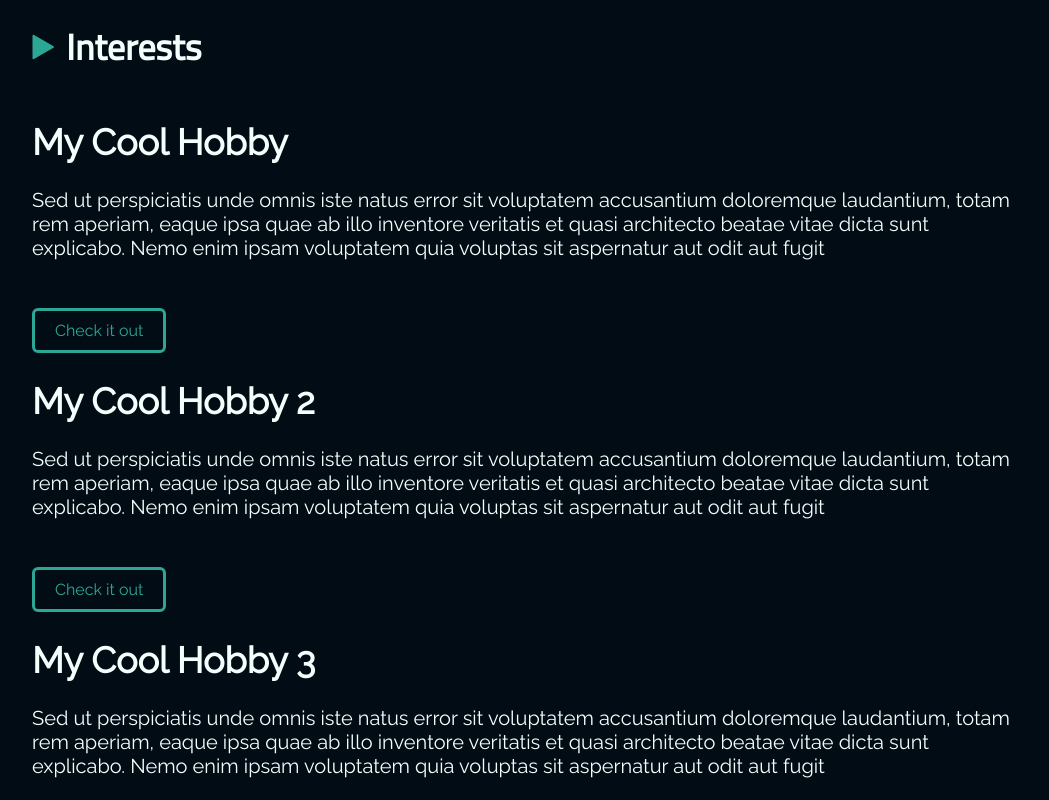
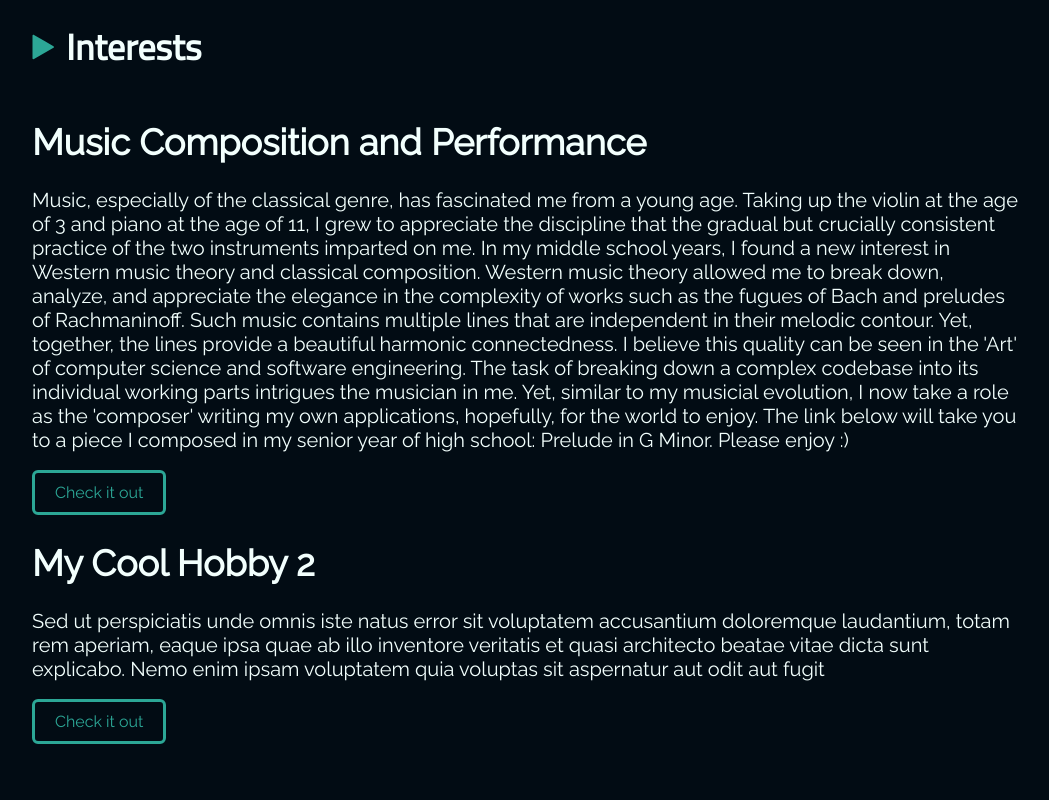
Before and after one commit to evankcook/PersonalWebsite, a React (Create React App) app: page / in a window 1280 px wide. Shown: the part 5040-5840 px from the top of the page, without its empty margins (112-1161 px from the left). Built offline with nearby package versions, Linux system fonts and the light colour scheme.

Commit message:
add musical interest quote and link

```diff
--- a/src/App.js
+++ b/src/App.js
@@ -146,17 +146,12 @@ function App() {
       </Section>
       <Section id="interests" title="Interests">
         <Interests
-          title="My Cool Hobby"
-          description="Sed ut perspiciatis unde omnis iste natus error sit voluptatem accusantium doloremque laudantium, totam rem aperiam, eaque ipsa quae ab illo inventore veritatis et quasi architecto beatae vitae dicta sunt explicabo. Nemo enim ipsam voluptatem quia voluptas sit aspernatur aut odit aut fugit"
-          link="https://github.com/evankcook"
+          title="Music Composition and Performance"
+          description="Music, especially of the classical genre, has fascinated me from a young age. Taking up the violin at the age of 3 and piano at the age of 11, I grew to appreciate the discipline that the gradual but crucially consistent practice of the two instruments imparted on me. In my middle school years, I found a new interest in Western music theory and classical composition. Western music theory allowed me to break down, analyze, and appreciate the elegance in the complexity of works such as the fugues of Bach and preludes of Rachmaninoff. Such music contains multiple lines that are independent in their melodic contour. Yet, together, the lines provide a beautiful harmonic connectedness. I believe this quality can be seen in the 'Art' of computer science and software engineering. The task of breaking down a complex codebase into its individual working parts intrigues the musician in me. Yet, similar to my musicial evolution, I now take a role as the 'composer' writing my own applications, hopefully, for the world to enjoy. The link below will take you to a piece I composed in my senior year of high school: Prelude in G Minor. Please enjoy :)"
+          link="https://www.youtube.com/watch?v=JrmnGUC1id0"
         />
         <Interests
           title="My Cool Hobby 2"
-          description="Sed ut perspiciatis unde omnis iste natus error sit voluptatem accusantium doloremque laudantium, totam rem aperiam, eaque ipsa quae ab illo inventore veritatis et quasi architecto beatae vitae dicta sunt explicabo. Nemo enim ipsam voluptatem quia voluptas sit aspernatur aut odit aut fugit"
-          link="https://github.com/evankcook"
-        />
-        <Interests
-          title="My Cool Hobby 3"
           description="Sed ut perspiciatis unde omnis iste natus error sit voluptatem accusantium doloremque laudantium, totam rem aperiam, eaque ipsa quae ab illo inventore veritatis et quasi architecto beatae vitae dicta sunt explicabo. Nemo enim ipsam voluptatem quia voluptas sit aspernatur aut odit aut fugit"
           link="https://github.com/evankcook"
         />
--- a/src/Components/Interests.css
+++ b/src/Components/Interests.css
@@ -17,7 +17,7 @@
   font-family: "Raleway-Regular";
   font-size: 20px;
   color: #f2fffd;
-  margin-bottom: 60px;
+  margin-bottom: 30px;
   width: 100%;
   padding: 0 9rem;
 }
```
